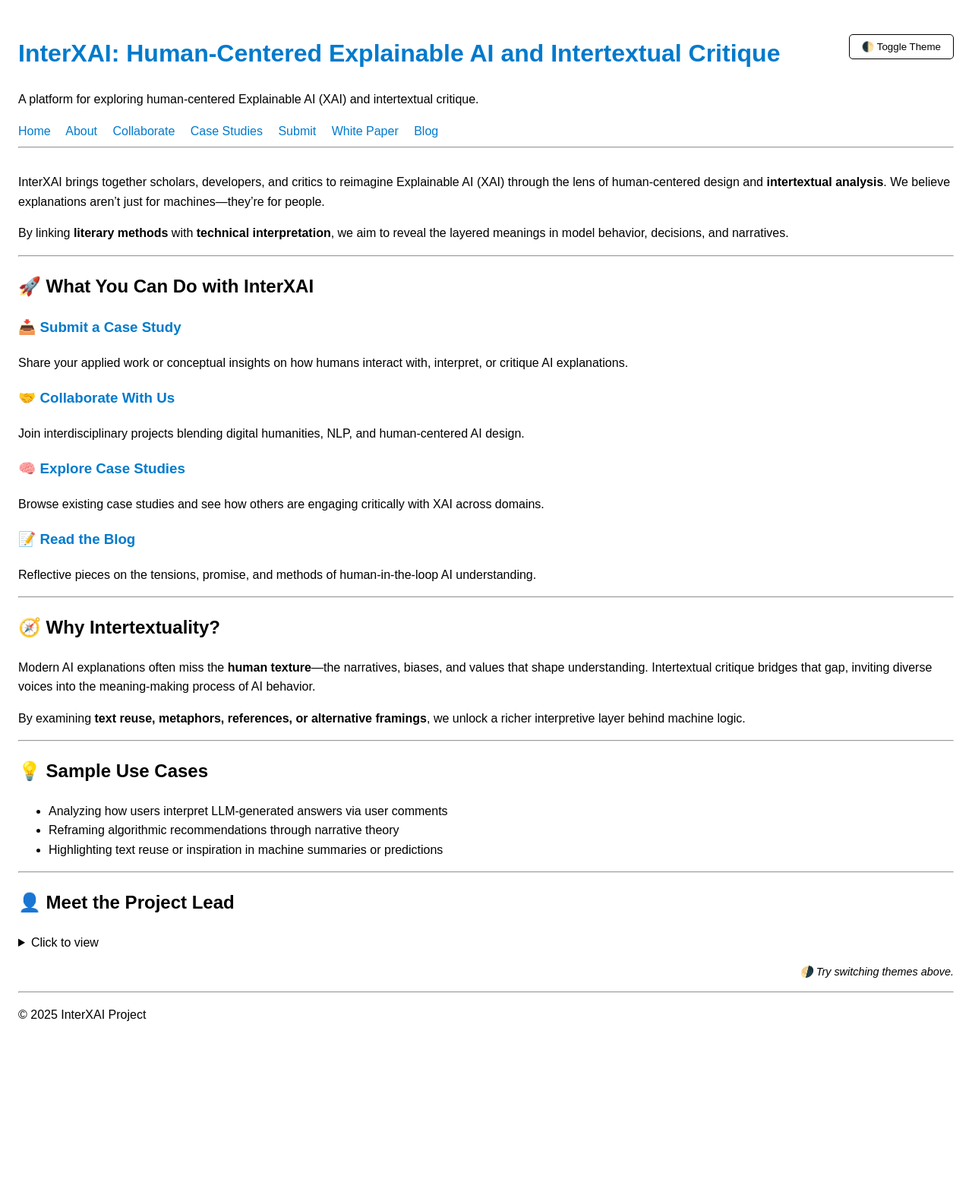
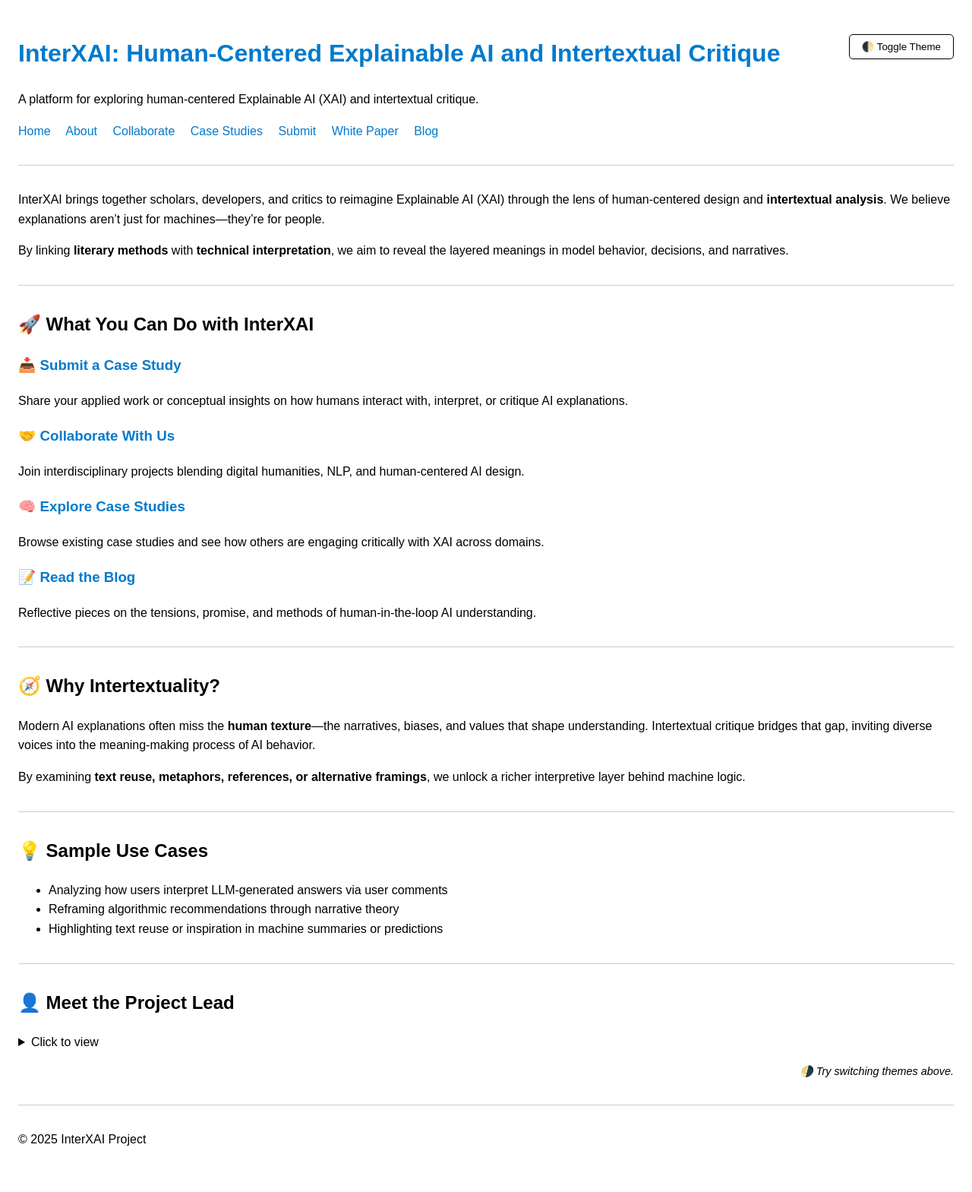
Before and after one commit to bfiliks/interxai.github.io, a Jekyll site: the page built from index.md, in a window 1280 px wide. Shown: the whole page at 76% size. Built offline with Jekyll 4.4.1, drawn with Linux system fonts in a browser that asks for light colours; before the commit the page ends 1405 px from its top, so only the background shows below that.

Commit message:
Update default.html

```diff
--- a/_layouts/default.html
+++ b/_layouts/default.html
@@ -1,8 +1,8 @@
 <!DOCTYPE html>
 <html lang="en">
 <head>
-  <meta charset="UTF-8">
-  <meta name="viewport" content="width=device-width, initial-scale=1">
+  <meta charset="UTF-8" />
+  <meta name="viewport" content="width=device-width, initial-scale=1" />
   {%- seo -%}
 
   <style>
@@ -55,6 +55,16 @@
       margin-bottom: 1rem;
     }
 
+    .thank-you {
+      background: var(--card);
+      padding: 2rem;
+      border-radius: 10px;
+      box-shadow: 0 2px 10px rgba(0,0,0,0.08);
+      max-width: 700px;
+      margin: 2rem auto;
+      text-align: center;
+    }
+
     #theme-toggle {
       float: right;
       background: transparent;
@@ -63,6 +73,13 @@
       padding: 0.5rem 1rem;
       cursor: pointer;
       color: var(--text);
+    }
+
+    hr {
+      border: 0;
+      height: 1px;
+      background: #ccc;
+      margin: 2rem 0;
     }
   </style>
 </head>
@@ -80,7 +97,7 @@
       <a href="{{ site.baseurl }}/whitepaper/">White Paper</a>
       <a href="{{ site.baseurl }}/blog/">Blog</a>
     </nav>
-    <hr>
+    <hr />
   </header>
 
   <main>
@@ -88,7 +105,7 @@
   </main>
 
   <footer>
-    <hr>
+    <hr />
     <p>© 2025 InterXAI Project</p>
   </footer>
 
```
